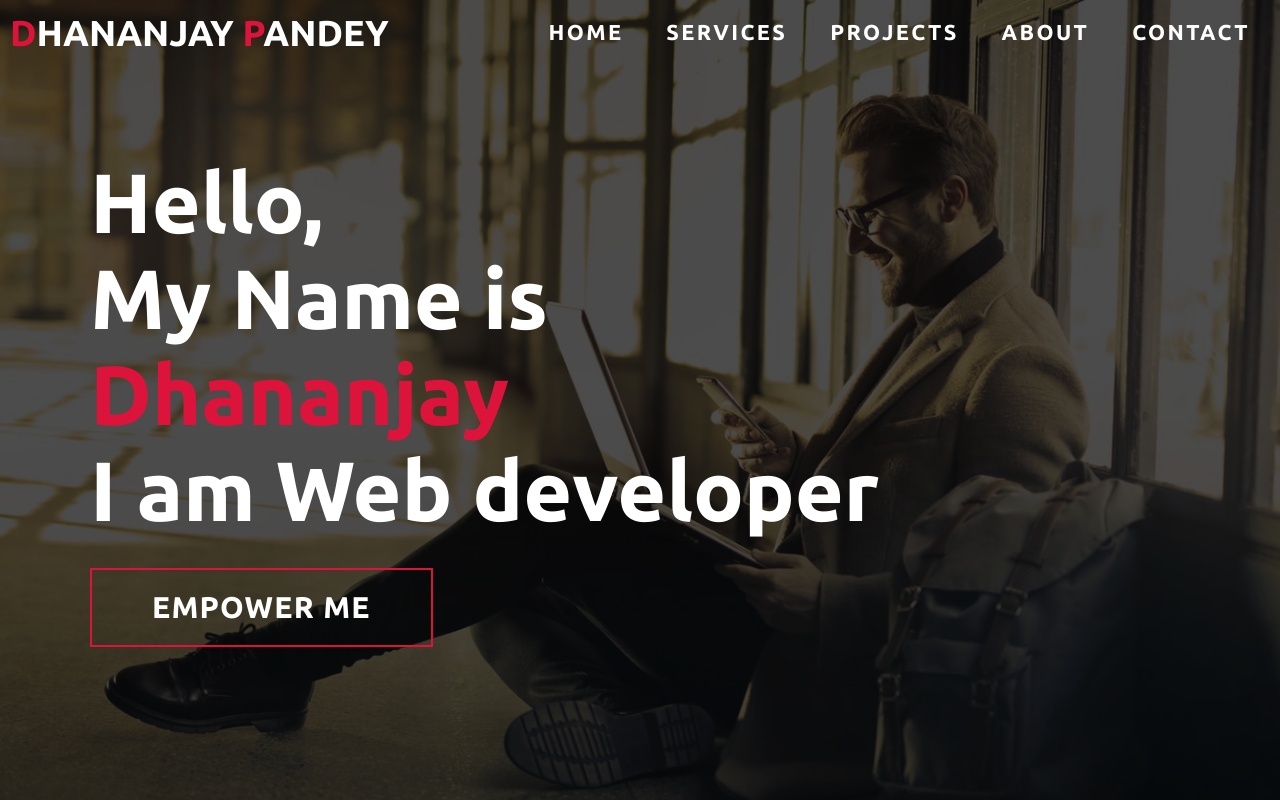
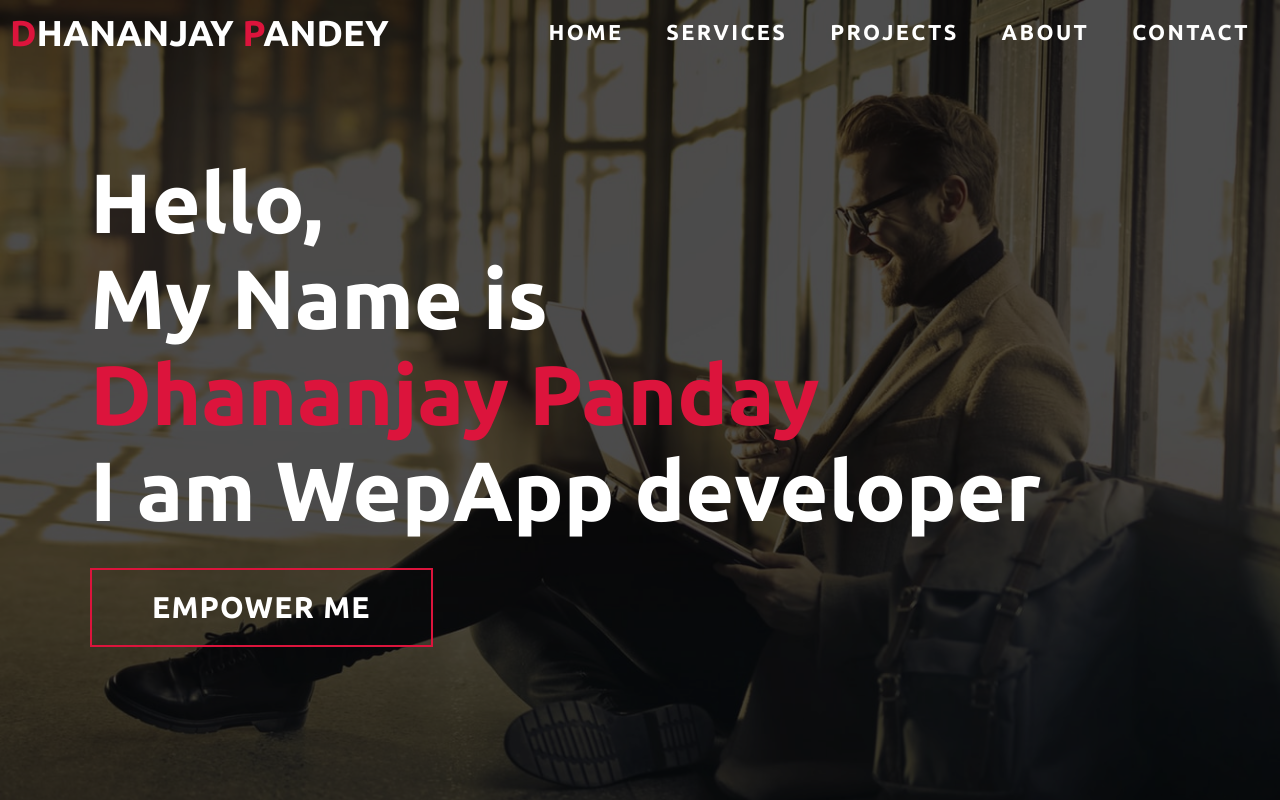
Before and after one commit to dhananjay009/OnePage.github.io, a plain HTML site: page index.html in a window 1280 px wide. Shown: the top 800 px of the page. Drawn offline with Linux system fonts and the light colour scheme.

Commit message:
Update index.html

```diff
--- a/index.html
+++ b/index.html
@@ -44,8 +44,8 @@
             <div>
                 <h1>Hello,<span></span></h1>
                 <h1>My Name is<span></span></h1>
-                <h1>Dhananjay<span></span></h1>
-                <h1>I am Web developer<span></span></h1>
+                <h1>Dhananjay Panday<span></span></h1>
+                <h1>I am WepApp developer<span></span></h1>
                 <a href="#projects" type="button" class="cta">Empower Me</a>
             </div>
         </div>
```
